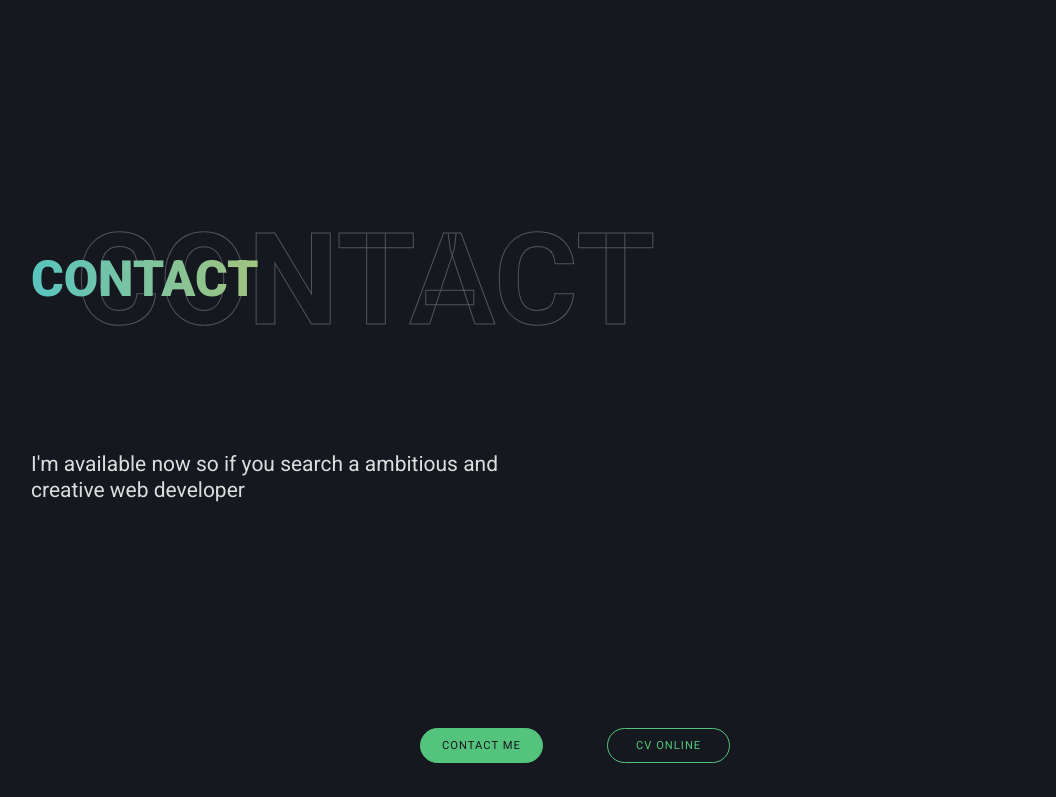
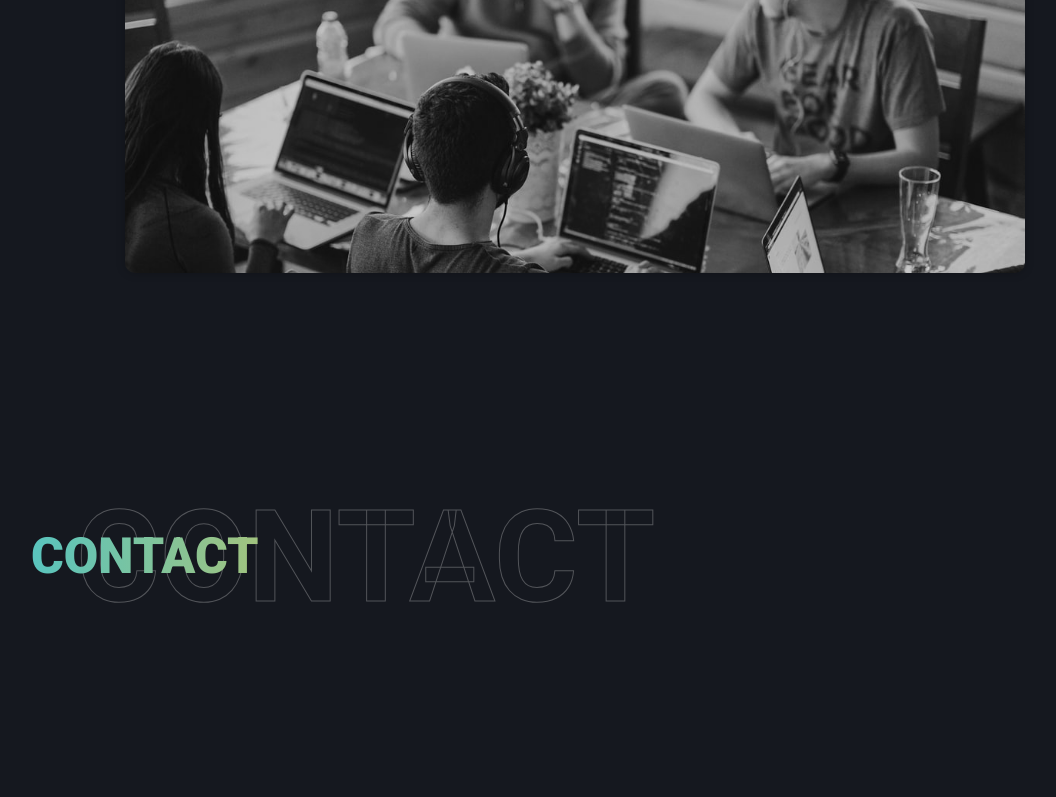
Before and after one commit to hamidousow/hamidousow, a React (Create React App) app: page / in a window 1280 px wide. Shown: the part 2186-2983 px from the top of the page, without its empty margins (65-1121 px from the left). Built offline with nearby package versions, Linux system fonts and the light colour scheme.

Commit message:
rich text content modified

```diff
--- a/src/components/richText/RichText.js
+++ b/src/components/richText/RichText.js
@@ -1,14 +1,16 @@
 import React from 'react';
 
 const RichText = (props) => {
+
     return (
         <>
             <div className="leftContent">
-                <p className="text">{props.text}</p>
+                {/* <p className="text">{props.text}</p> */}
+                {props.children}
             </div>
-            <div className="rightContent">
+            {/* <div className="rightContent">
                 <img className="ImgContent" alt={props.alt}/>
-            </div>
+            </div>*/}
         </>
     );
 };
```
